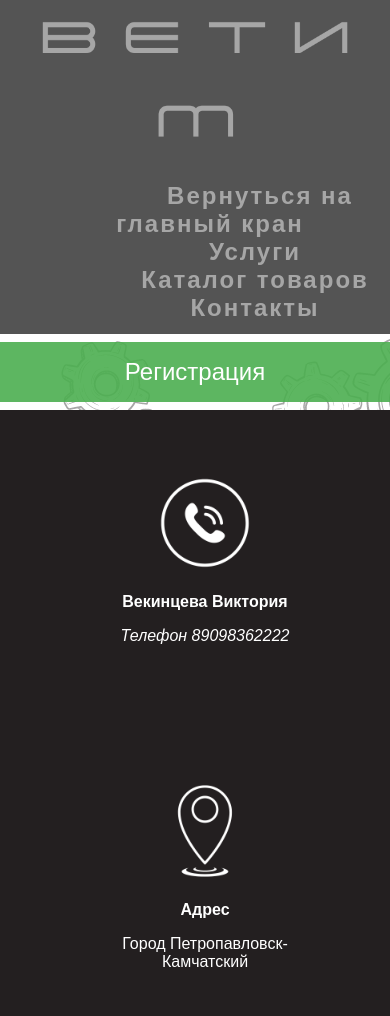
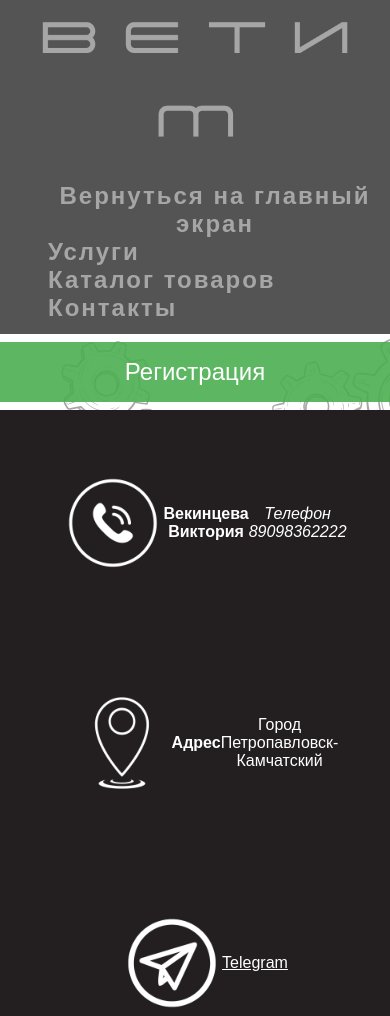
Before and after one commit to vekintseva/web-programming, a plain HTML site: page Authorization.html in a window 390 px wide. Shown: the top 1016 px of the page. Drawn offline with Linux system fonts and the light colour scheme; a web font is replaced by a local one.

Commit message:
add flex

```diff
--- a/Authorization.html
+++ b/Authorization.html
@@ -26,7 +26,7 @@
         <ul>
             <li>
                 <a href="index.html" >
-                    <b>Вернуться на главный кран</b>
+                    <b>Вернуться на главный экран</b>
                 </a>
             </li>
             <li>
--- a/stylesheet.css
+++ b/stylesheet.css
@@ -59,15 +59,18 @@ header{
     font-size: 1.5rem;
     margin-bottom: 2px;
     margin-top: 14px;
+    display: flex;
+    flex-wrap: wrap;
+    justify-content: space-between;
 }
 
 .navigation ul li{
-    display: inline;
+    text-align: center;
     color: #231f20;
     font-size: 1.5rem;
-    margin: 0;
-    padding-left: 90px;
-    padding-right: 10px;
+    margin: 0 8px;
+    /*padding-left: 90px;*/
+    /*padding-right: 10px;*/
     font-weight: 700;
     letter-spacing: 2px;
     font-family: Dela Gothic One, fantasy;
@@ -93,7 +96,7 @@ a{
 }
 
 /* Добавить цвет для активной/текущей ссылки */
-.navigation a.active {
+.nav-active{
     background-color: #ddd;
     color: black;
 }
@@ -128,22 +131,24 @@ main h1{
 .catalog {
     text-align: center;
     margin: 35px;
+    display: flex;
+    flex-wrap: wrap;
+    justify-content: center;
 
 }
 
 .catalog div{
-    display: inline-block;
     vertical-align: top;
     padding-left: 20px;
     padding-right: 20px;
     box-shadow: 1px 1px 15px 5px #545454;
+    margin-bottom: 15px;
 
 }
 
 
 table {
     border: 3px solid #000000;
-    width: auto;
     display: grid;
     grid-template-columns: repeat(5, 1fr);
     margin-top: 15px;
@@ -151,6 +156,7 @@ table {
     margin-left: 65px;
     margin-right: 65px;
     background-color: antiquewhite;
+    overflow-x: auto;
 }
 
 thead,
@@ -186,10 +192,12 @@ footer{
 
 .contacts{
     text-align: center;
+    display: flex;
+    flex-wrap: wrap;
+    justify-content: center;
 }
 
 .contacts div {
-display: inline-block;
     vertical-align: top;
     padding-left: 50px;
     padding-right: 30px;
@@ -198,7 +206,10 @@ display: inline-block;
     text-transform: capitalize;
     font-family: Dela Gothic One, fantasy;
     color: white;
-
+    display: flex;
+    justify-content: center;
+    flex-direction: column;
+    align-items: center;
 }
 
 .contacts a:link{
@@ -209,6 +220,12 @@ display: inline-block;
     color: white;
 }
 
+@media (max-width:1000px){
+    .contacts div {
+        display: flex;
+        justify-content: center;
+        flex-direction: row;    }
+}
 
 /*дизайн формы регистрации*/
 * {box-sizing: border-box}
```
Also changed, not shown: index.html (+7 -1 lines), js/nav.js (added, +13 -0 lines).
